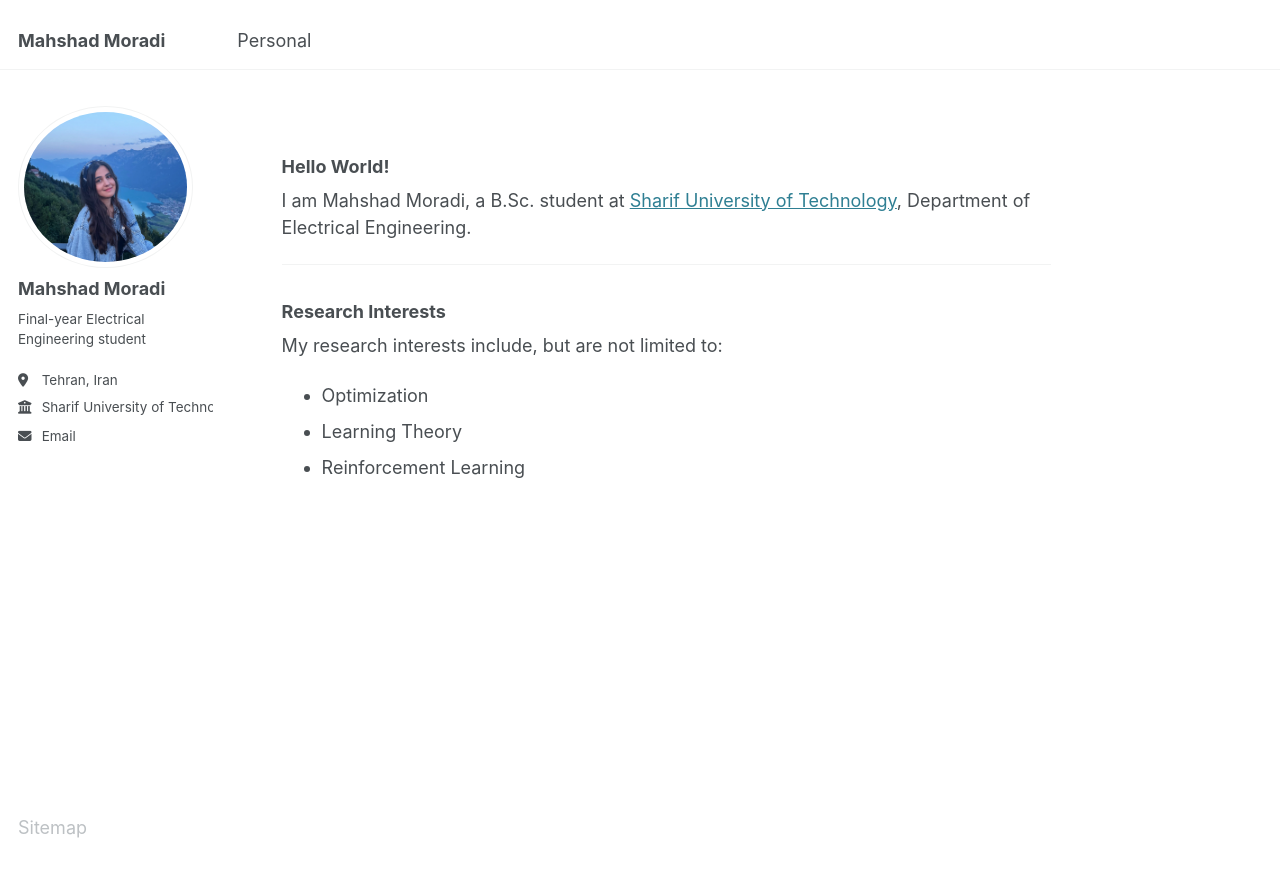
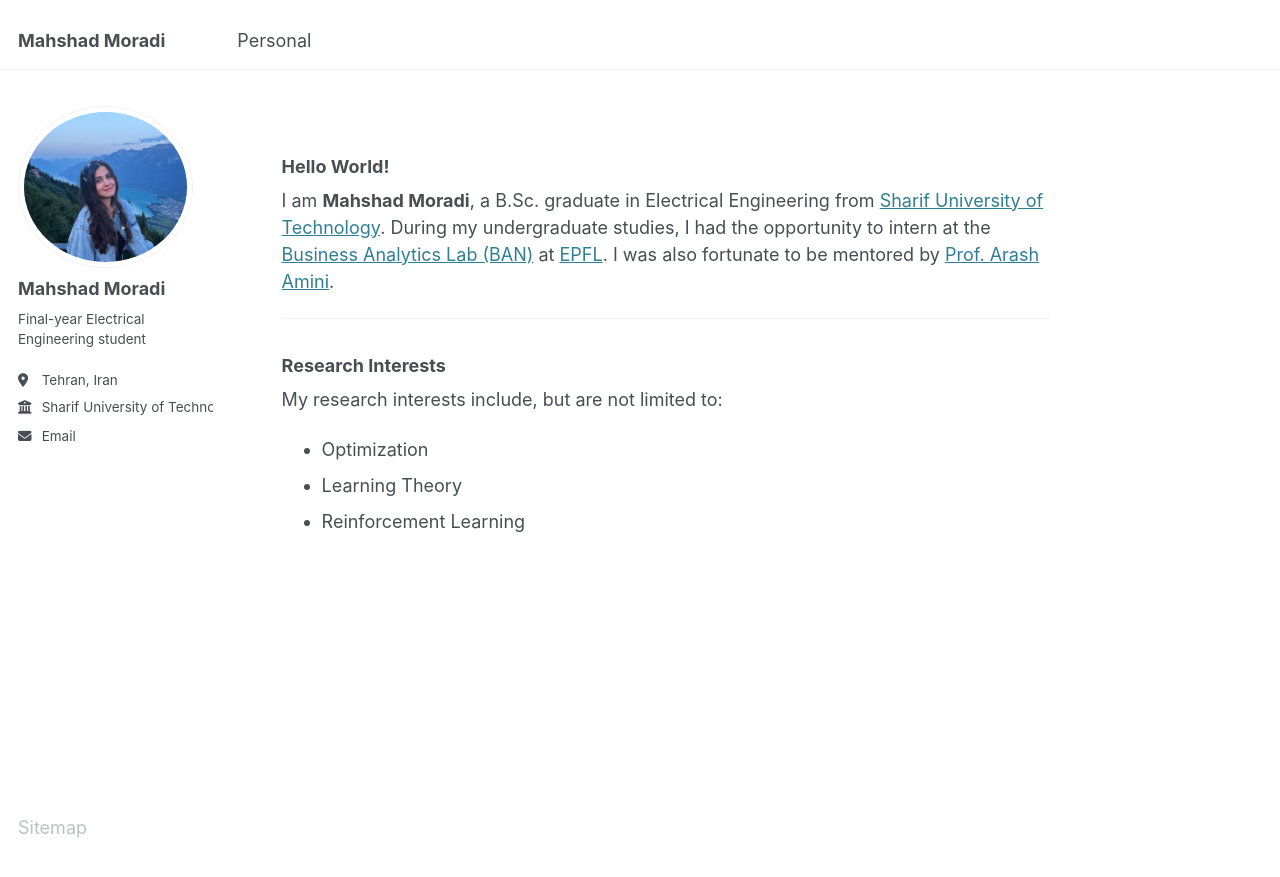
Before and after one commit to mahshadmoradi/mahshadmoradi.github.io, a Jekyll site: the page built from _pages/about.md, in a window 1280 px wide and 959 px high. Shown: the top 877 px of the window. Built offline with Jekyll 4.4.1, drawn with Linux system fonts in a browser that asks for light colours; a script that is not in the unit is left out.

Commit message:
Update about.md

```diff
--- a/_pages/about.md
+++ b/_pages/about.md
@@ -9,7 +9,7 @@ redirect_from:
 
 ### Hello World!
 
-I am Mahshad Moradi, a  B.Sc. student at [Sharif University of Technology](https://en.sharif.ir), Department of Electrical Engineering.
+I am **Mahshad Moradi**, a B.Sc. graduate in Electrical Engineering from [Sharif University of Technology](https://en.sharif.ir). During my undergraduate studies, I had the opportunity to intern at the [Business Analytics Lab (BAN)](https://www.epfl.ch/labs/ban/) at [EPFL](https://www.epfl.ch/en/). I was also fortunate to be mentored by [Prof. Arash Amini](https://scholar.google.com/citations?hl=en&user=3ekS0ucAAAAJ&view_op=list_works&sortby=pubdate).
 
 ---
 
```
